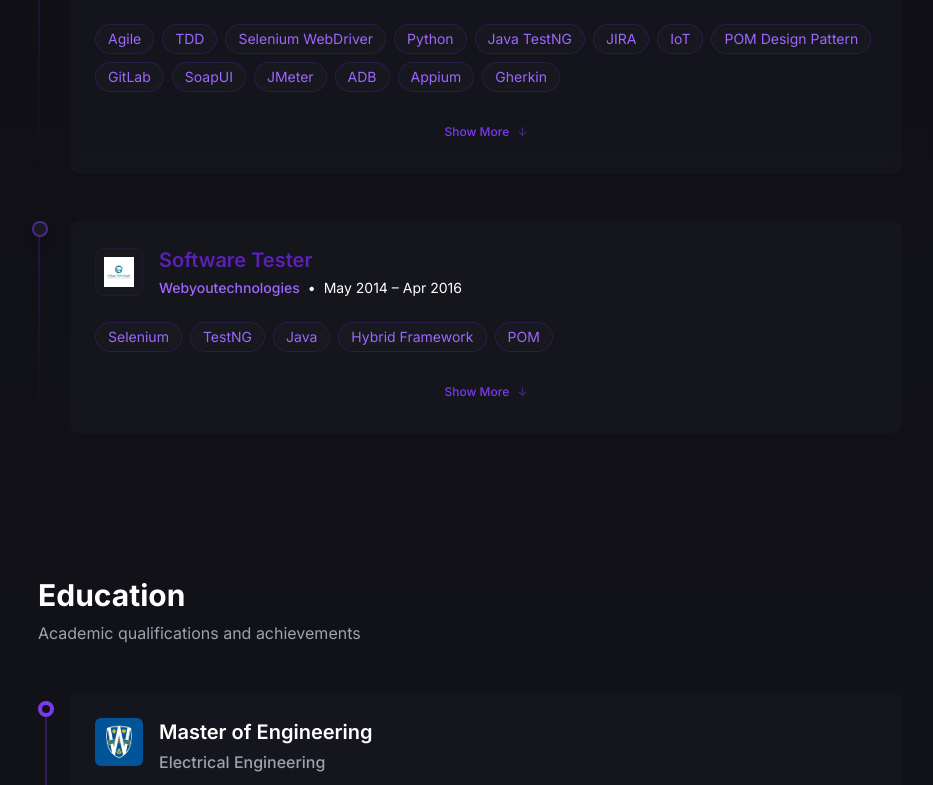
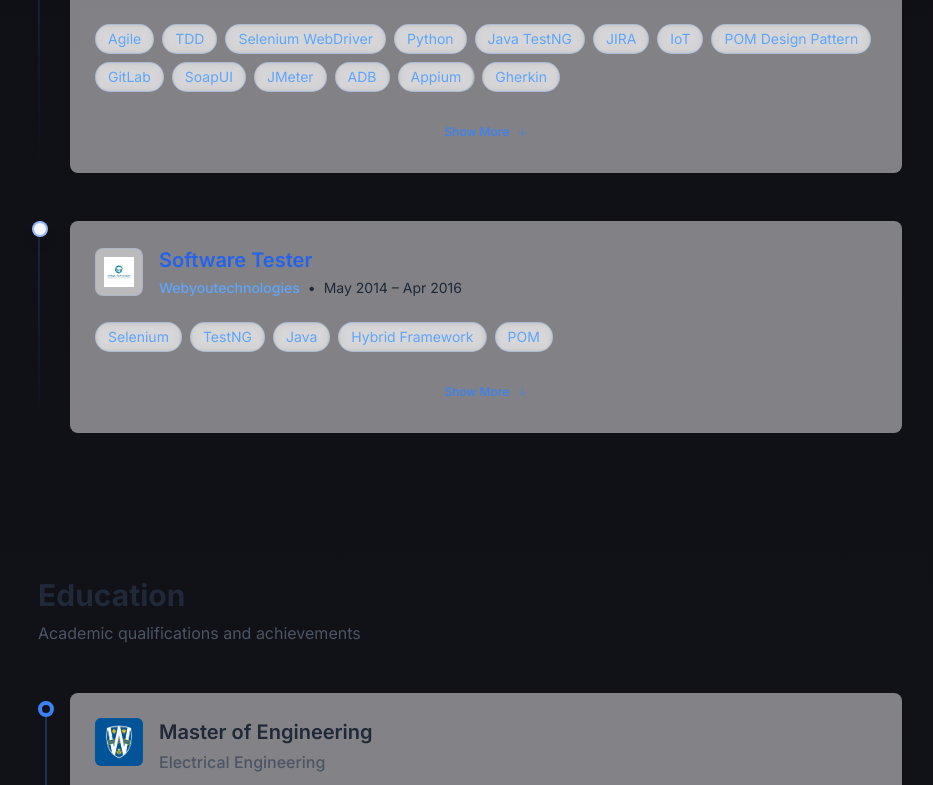
Before and after one commit to shahshrey/resume-app, a Next.js app: page / in a window 1280 px wide. Shown: the part 2275-3060 px from the top of the page, without its empty margins (170-1103 px from the left). Built offline with nearby package versions, Linux system fonts and the light colour scheme.

Commit message:
fix: resolve eslint and prettier issues

```diff
--- a/src/components/sections/Contact.tsx
+++ b/src/components/sections/Contact.tsx
@@ -1,9 +1,5 @@
 'use client';
-import React, { useState, FC } from 'react';
-import { motion } from 'framer-motion';
-import { AnimatedSection } from '../ui/AnimatedSection';
-import { SectionHeader } from '../ui/SectionHeader';
-import { theme } from '@/lib/theme';
+import React, { FC } from 'react';
 
 const ContactItem: FC<{
   icon: JSX.Element;
@@ -32,30 +28,6 @@ const ContactItem: FC<{
 );
 
 const Contact: FC = () => {
-  const [formData, setFormData] = useState({
-    name: '',
-    email: '',
-    message: '',
-  });
-  const [isSubmitting, setIsSubmitting] = useState(false);
-  const [submitStatus, setSubmitStatus] = useState<'idle' | 'success' | 'error'>('idle');
-
-  const handleSubmit = async (e: React.FormEvent) => {
-    e.preventDefault();
-    setIsSubmitting(true);
-
-    try {
-      // Add your form submission logic here
-      await new Promise((resolve) => setTimeout(resolve, 1000)); // Simulated API call
-      setSubmitStatus('success');
-      setFormData({ name: '', email: '', message: '' });
-    } catch (error) {
-      setSubmitStatus('error');
-    } finally {
-      setIsSubmitting(false);
-    }
-  };
-
   return (
     <section className="py-16" id="contact">
       <h2 className="mb-8 text-3xl font-bold text-text-primary">Contact</h2>
@@ -113,10 +85,11 @@ const Contact: FC = () => {
           />
         </div>
         <div className="rounded-lg bg-background-paper p-6">
-          <h3 className="mb-4 text-xl font-semibold text-text-primary">Let's Connect</h3>
+          <h3 className="mb-4 text-xl font-semibold text-text-primary">Let&apos;s Connect</h3>
           <p className="text-text-secondary">
-            I'm always interested in new opportunities and collaborations. Feel free to reach out if
-            you'd like to discuss AI development, automation solutions, or any other tech projects.
+            I&apos;m always interested in new opportunities and collaborations. Feel free to reach
+            out if you&apos;d like to discuss AI development, automation solutions, or any other
+            tech projects.
           </p>
         </div>
       </div>
--- a/src/components/sections/Education.tsx
+++ b/src/components/sections/Education.tsx
@@ -4,8 +4,8 @@ import { motion } from 'framer-motion';
 import { AnimatedSection } from '../ui/AnimatedSection';
 import { SectionHeader } from '../ui/SectionHeader';
 import { cn } from '@/lib/utils';
-import { theme } from '@/lib/theme';
 import { Tooltip } from '../ui/Tooltip';
+import Image from 'next/image';
 
 interface EducationItemProps {
   degree: string;
@@ -57,11 +57,15 @@ const EducationItem: FC<EducationItemProps> = ({
       >
         <div className="flex items-start justify-between gap-4">
           {logo && (
-            <img
-              src={logo}
-              alt={`${institution} logo`}
-              className="h-12 w-12 rounded-md object-contain"
-            />
+            <div className="relative h-12 w-12">
+              <Image
+                src={logo}
+                alt={`${institution} logo`}
+                fill
+                className="rounded-md object-contain"
+                sizes="48px"
+              />
+            </div>
           )}
           <div className="flex-1">
             <h3 className="text-xl font-semibold text-text-primary transition-colors group-hover:text-primary-main">
--- a/src/components/sections/Experience.tsx
+++ b/src/components/sections/Experience.tsx
@@ -2,11 +2,11 @@
 import React, { FC } from 'react';
 import { AnimatedSection } from '../ui/AnimatedSection';
 import { SectionHeader } from '../ui/SectionHeader';
-import { TimelineItem } from '../ui/TimelineItem';
 import { motion } from 'framer-motion';
 import { cn } from '@/lib/utils';
 import { Button } from '../ui/Button';
 import { Tooltip } from '../ui/Tooltip';
+import Image from 'next/image';
 
 interface ExperienceItemProps {
   title: string;
@@ -81,12 +81,14 @@ const ExperienceItem: FC<ExperienceItemProps> = ({
             <motion.div
               initial={{ opacity: 0, scale: 0.8 }}
               animate={{ opacity: 1, scale: 1 }}
-              className="h-12 w-12 overflow-hidden rounded-lg border border-primary-main/10 bg-background-paper/50"
+              className="relative h-12 w-12 overflow-hidden rounded-lg border border-primary-main/10 bg-background-paper/50"
             >
-              <img
+              <Image
                 src={logoUrl}
                 alt={`${company} logo`}
-                className="h-full w-full object-contain p-2"
+                fill
+                className="object-contain p-2"
+                sizes="48px"
               />
             </motion.div>
           )}
--- a/src/components/sections/Hero.tsx
+++ b/src/components/sections/Hero.tsx
@@ -1,8 +1,6 @@
 'use client';
 import React, { FC } from 'react';
 import { motion } from 'framer-motion';
-import { AnimatedSection } from '../ui/AnimatedSection';
-import { theme } from '@/lib/theme';
 import Image from 'next/image';
 import { TypeAnimation } from 'react-type-animation';
 import { FaGithub, FaLinkedin, FaTwitter, FaCalendar } from 'react-icons/fa';
--- a/src/components/sections/Skills.tsx
+++ b/src/components/sections/Skills.tsx
@@ -3,7 +3,6 @@ import React, { FC, useState, useMemo } from 'react';
 import { motion, AnimatePresence } from 'framer-motion';
 import { AnimatedSection } from '../ui/AnimatedSection';
 import { SectionHeader } from '../ui/SectionHeader';
-import { theme } from '@/lib/theme';
 import { Button } from '../ui/Button';
 import { Tooltip } from '../ui/Tooltip';
 
@@ -18,17 +17,6 @@ interface SkillProps {
 
 type FilterType = 'All' | 'Beginner' | 'Intermediate' | 'Expert';
 type SortType = 'name' | 'proficiency' | 'experience';
-
-const getTypeColor = (type: SkillProps['type']) => {
-  switch (type) {
-    case 'Expert':
-      return 'from-emerald-500 to-emerald-300';
-    case 'Intermediate':
-      return 'from-amber-500 to-amber-300';
-    case 'Beginner':
-      return 'from-sky-500 to-sky-300';
-  }
-};
 
 const SkillBadge: FC<SkillProps> = ({ name, proficiency, icon, yearsOfExperience, type }) => (
   <motion.div
@@ -342,15 +330,18 @@ const Skills: FC = () => {
     'AI & ML': '🤖',
     Languages: '💻',
     'DevOps & Cloud': '☁️',
-    Databases: '🗄',
     'Testing & QA': '🧪',
-    'Natural Languages': '🌍',
+    'Frameworks & Libraries': '📚',
+    'Databases & Tools': '🛠️',
   };
 
-  const groupedAndFilteredSkills = useMemo(() => {
-    const grouped = skillsData
-      .filter((skill) => filter === 'All' || skill.type === filter)
-      .sort((a, b) => {
+  const filteredAndSortedSkills = useMemo(() => {
+    let filtered = skillsData;
+    if (filter !== 'All') {
+      filtered = skillsData.filter((skill) => skill.type === filter);
+    }
+
+    return filtered.sort((a, b) => {
       switch (sortBy) {
         case 'name':
           return a.name.localeCompare(b.name);
@@ -361,26 +352,17 @@ const Skills: FC = () => {
         default:
           return 0;
       }
-      })
-      .reduce(
-        (acc, skill) => {
-          if (!acc[skill.category]) {
-            acc[skill.category] = [];
-          }
-          acc[skill.category].push(skill);
-          return acc;
-        },
-        {} as Record<string, SkillProps[]>
-      );
+    });
+  }, [filter, sortBy, skillsData]);
 
-    return Object.entries(grouped)
-      .map(([category, skills]) => ({
+  const skillsByCategory = useMemo(() => {
+    const categories = Array.from(new Set(filteredAndSortedSkills.map((skill) => skill.category)));
+    return categories.map((category) => ({
       category,
-        skills,
-        icon: categoryIcons[category as keyof typeof categoryIcons] || '💡',
-      }))
-      .filter((group) => group.skills.length > 0);
-  }, [filter, sortBy]);
+      skills: filteredAndSortedSkills.filter((skill) => skill.category === category),
+      icon: categoryIcons[category as keyof typeof categoryIcons] || '📌',
+    }));
+  }, [filteredAndSortedSkills, categoryIcons]);
 
   return (
     <AnimatedSection className="container mx-auto px-4 py-12 sm:px-6 lg:px-8" delay={0.4}>
@@ -428,7 +410,7 @@ const Skills: FC = () => {
 
         <motion.div className="space-y-8" layout>
           <AnimatePresence mode="popLayout">
-            {groupedAndFilteredSkills.map(({ category, skills, icon }) => (
+            {skillsByCategory.map(({ category, skills, icon }) => (
               <CategorySection key={category} title={category} skills={skills} icon={icon} />
             ))}
           </AnimatePresence>
--- a/tailwind.config.js
+++ b/tailwind.config.js
@@ -1,21 +1,28 @@
-const { theme } = require('./src/lib/theme');
-
 /** @type {import('tailwindcss').Config} */
-module.exports = {
+export default {
   content: [
     './src/pages/**/*.{js,ts,jsx,tsx,mdx}',
     './src/components/**/*.{js,ts,jsx,tsx,mdx}',
     './src/app/**/*.{js,ts,jsx,tsx,mdx}',
   ],
-  darkMode: 'class',
   theme: {
     extend: {
-      colors: theme.colors,
-      spacing: theme.spacing,
-      animation: theme.animation,
-      fontFamily: {
-        sans: ['Inter', 'system-ui', 'sans-serif'],
-        mono: ['JetBrains Mono', 'monospace'],
+      colors: {
+        primary: {
+          main: '#3B82F6',
+          light: '#60A5FA',
+          dark: '#2563EB',
+        },
+        text: {
+          primary: '#1F2937',
+          secondary: '#4B5563',
+          disabled: '#9CA3AF',
+        },
+        background: {
+          main: '#FFFFFF',
+          paper: '#F3F4F6',
+          elevated: '#E5E7EB',
+        },
       },
     },
   },
```
Lines whose indentation alone changed are shown as unchanged.
